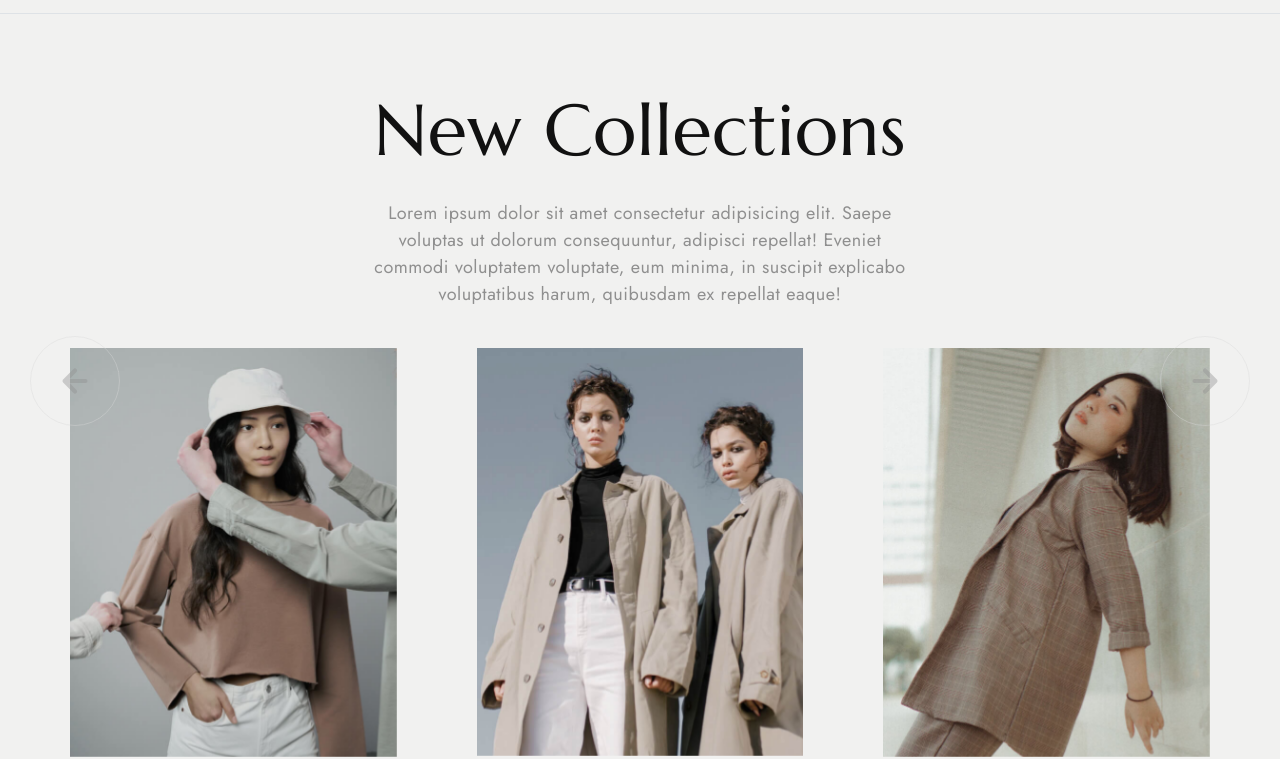
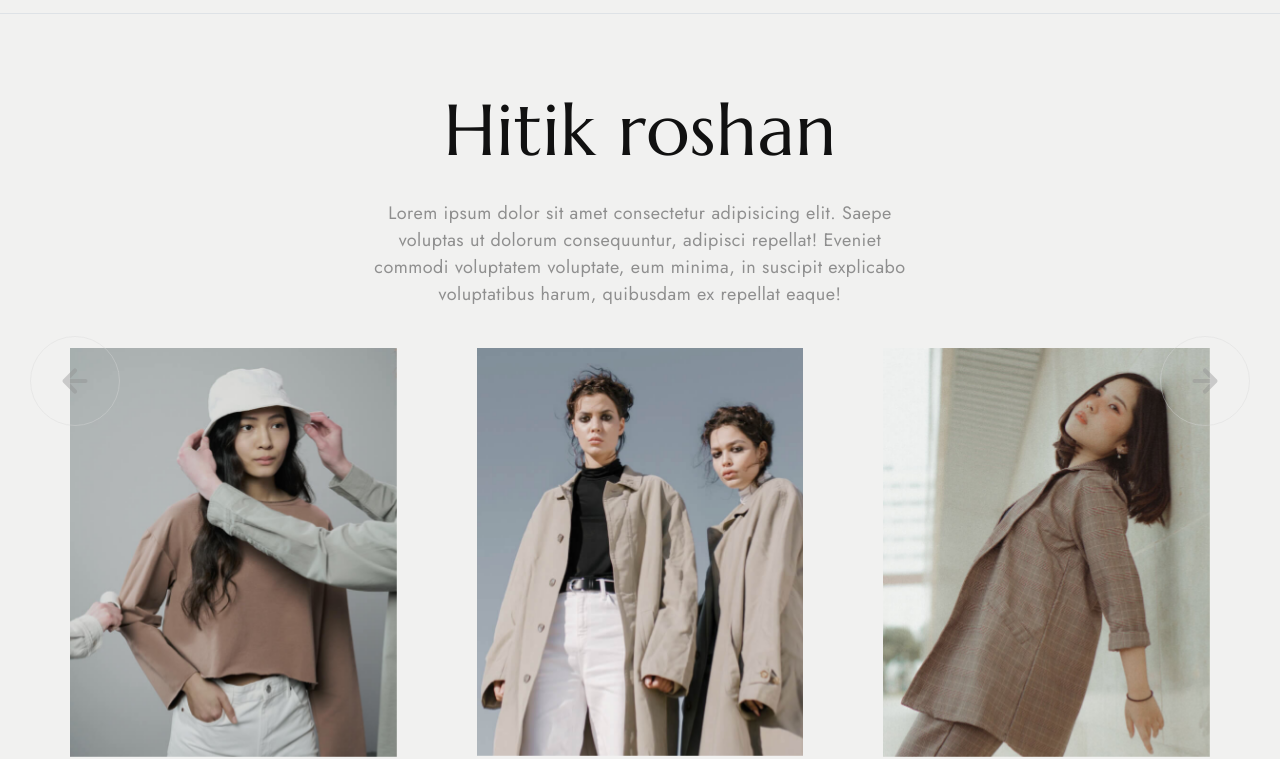
Before and after one commit to cyber5678/cyber, a plain HTML site: page index.html in a window 1280 px wide. Shown: the part 64-823 px from the top of the page. Drawn offline with nearby package versions, Linux system fonts and the light colour scheme; files whose address does not match are found by name.

Commit message:
Update index.html

```diff
--- a/index.html
+++ b/index.html
@@ -435,7 +435,7 @@
   <section id="billboard" class="bg-light py-5">
     <div class="container">
       <div class="row justify-content-center">
-        <h1 class="section-title text-center mt-4" data-aos="fade-up">New Collections</h1>
+        <h1 class="section-title text-center mt-4" data-aos="fade-up">Hitik roshan</h1>
         <div class="col-md-6 text-center" data-aos="fade-up" data-aos-delay="300">
           <p>Lorem ipsum dolor sit amet consectetur adipisicing elit. Saepe voluptas ut dolorum consequuntur, adipisci
             repellat! Eveniet commodi voluptatem voluptate, eum minima, in suscipit explicabo voluptatibus harum,
```
